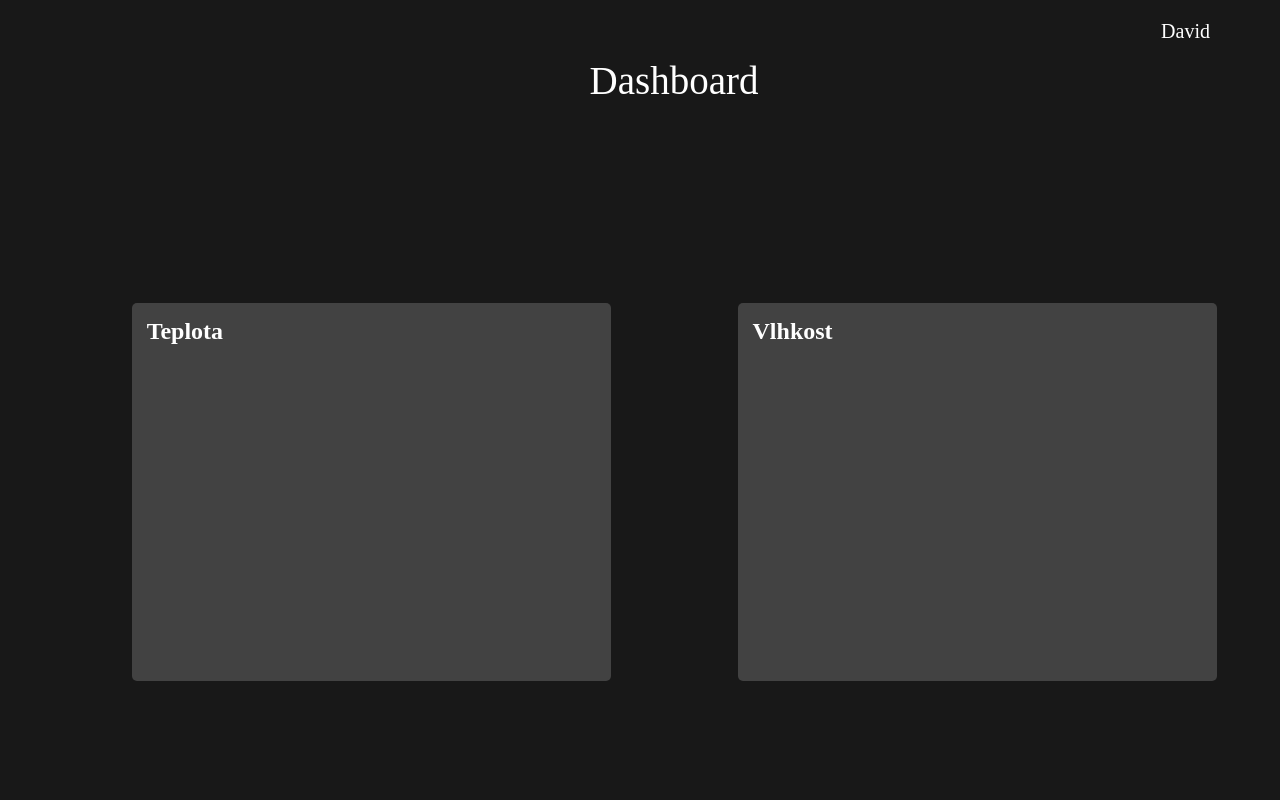
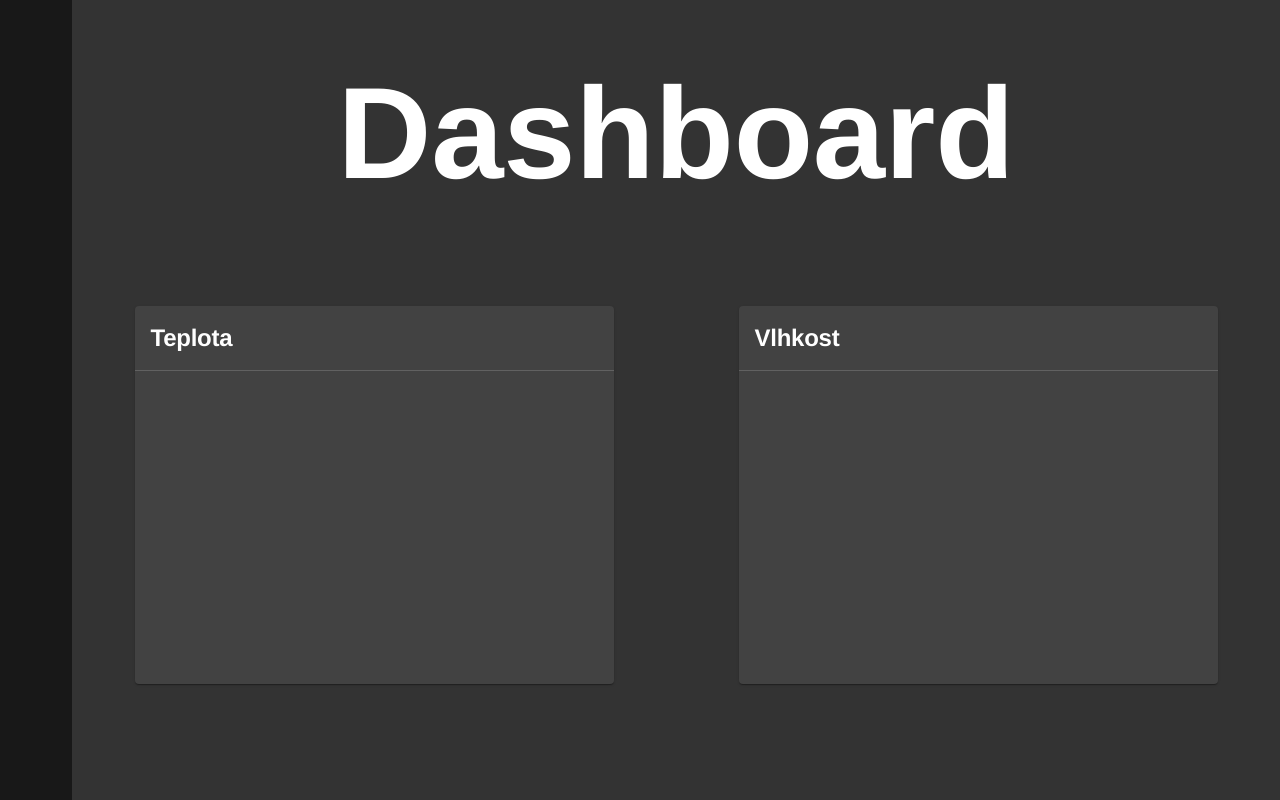
Before and after one commit to uu-team-8/uuWeb, a React (Vite) app: page / in a window 1280 px wide. Built offline with nearby package versions, Linux system fonts and the light colour scheme; the HTML template or start-up script is replaced by a standard one.

Commit message:
Dashboard

```diff
--- a/src/components/left-panel.tsx
+++ b/src/components/left-panel.tsx
@@ -13,7 +13,7 @@ const LeftPanel: FC = () => {
 }
 
 const Wrapper = styled("div") <{ expanded: boolean }>`
-    width: ${p => p.expanded ? "228px" : "72px"};
+    min-width: ${p => p.expanded ? "228px" : "72px"};
     height: 100vh;
     background-color: ${p => p.theme.gray.gray10};
 `
--- a/src/pages/dashboard.tsx
+++ b/src/pages/dashboard.tsx
@@ -1,73 +1,77 @@
 import type { FC } from "react";
-import { Link } from "wouter";
 import styled from "@emotion/styled";
 
 const Home: FC = () => {
     return (
-        <Container>
-            <StyledHeader>
-                <UserName>David</UserName>
-            </StyledHeader>
-            <>
-                <DashboardTitle>Dashboard</DashboardTitle>
-            </>
+        <Wrapper>
+            <Title>Dashboard</Title>
             <CardContainer>
                 <Card>
                     <CardTitle>Teplota</CardTitle>
+                    <Divider />
                 </Card>
 
                 <Card>
                     <CardTitle>Vlhkost</CardTitle>
+                    <Divider />
                 </Card>
             </CardContainer>
-        </Container>
+        </Wrapper>
     )
 }
 
-const Container = styled.div`
+const Wrapper = styled("div")`
     width: 100%;
     min-height: 100%;
-    background-color: ${p => p.theme.gray.gray10};
+    background-color: ${p => p.theme.gray.gray20};
 `
 
-const StyledHeader = styled.header`
-    display: flex;
-    flex-direction: row;
-    height: 58px;
-    width: 100%;
-    padding: 20px 70px;
+const Title = styled("h1")`
+    color: ${p => p.theme.UI.white};
+    font-family: "Helvetica";
+    font-style: normal;
+    font-weight: 700;
+    font-size: 130px;
+    line-height: 26px;
+    letter-spacing: -0.25px;
+    text-align: center;
+    margin-top: 120px;
 `
 
-const UserName = styled.p`
-    font-weight: 300;
-    font-size: 20px;
-    margin-left: auto;
-    color: ${p => p.theme.UI.white};
-`
-
-const DashboardTitle = styled.h1`
-    display: flex;
-    flex-direction: column;
-    align-items: center;
-    font-weight: 200;
-    font-size: 39px;
-    color: ${p => p.theme.UI.white};
-`
-const CardContainer = styled.div`
+const CardContainer = styled("div")`
     display: flex;
     flex-direction: row;
     justify-content: space-around;
+    margin-top: 160px;
 `
 
-const Card = styled.div`
-    width: 479px;
-    height: 378px;
-    padding: 15px;
-    border-radius: 5px;
-    margin-top: 200px;
-    background-color: ${p => p.theme.gray.grey800};
+const Card = styled("div")`
+    min-width: 479px;
+    min-height: 378px;
+    position: relative;
+    padding: 16px;
+    border-radius: 4px;
+    background-color: ${p => p.theme.gray.gray800};
+    box-shadow: 0px 2px 1px -1px rgba(0, 0, 0, 0.2), 0px 1px 1px rgba(0, 0, 0, 0.14), 0px 1px 3px rgba(0, 0, 0, 0.12);
 `
-const CardTitle = styled.h2`
+
+const CardTitle = styled("h2")`
     color: ${p => p.theme.UI.white};
+    font-family: "Helvetica";
+    font-style: normal;
+    font-weight: 700;
+    font-size: 24px;
+    line-height: 32px;
+    letter-spacing: -0.25px;
 `
+
+const Divider = styled("div")`
+    width: 100%;
+    height: 1px;
+    background-color: ${p => p.theme.gray.gray700};
+    position: absolute;
+    top: 64px;
+    left: 0px;
+`
+
 export default Home;
--- a/src/style-variables.ts
+++ b/src/style-variables.ts
@@ -20,8 +20,8 @@ export const Theme = {
         gray85: "#D9D9D9",
         gray90: "#EEEEEE",
         gray95: "#F8F8F8",
-        grey700: "#616161",
-        grey800: "#424242",
+        gray700: "#616161",
+        gray800: "#424242",
     },
     brand: {
         aqua: "#9BF0E1",
```
